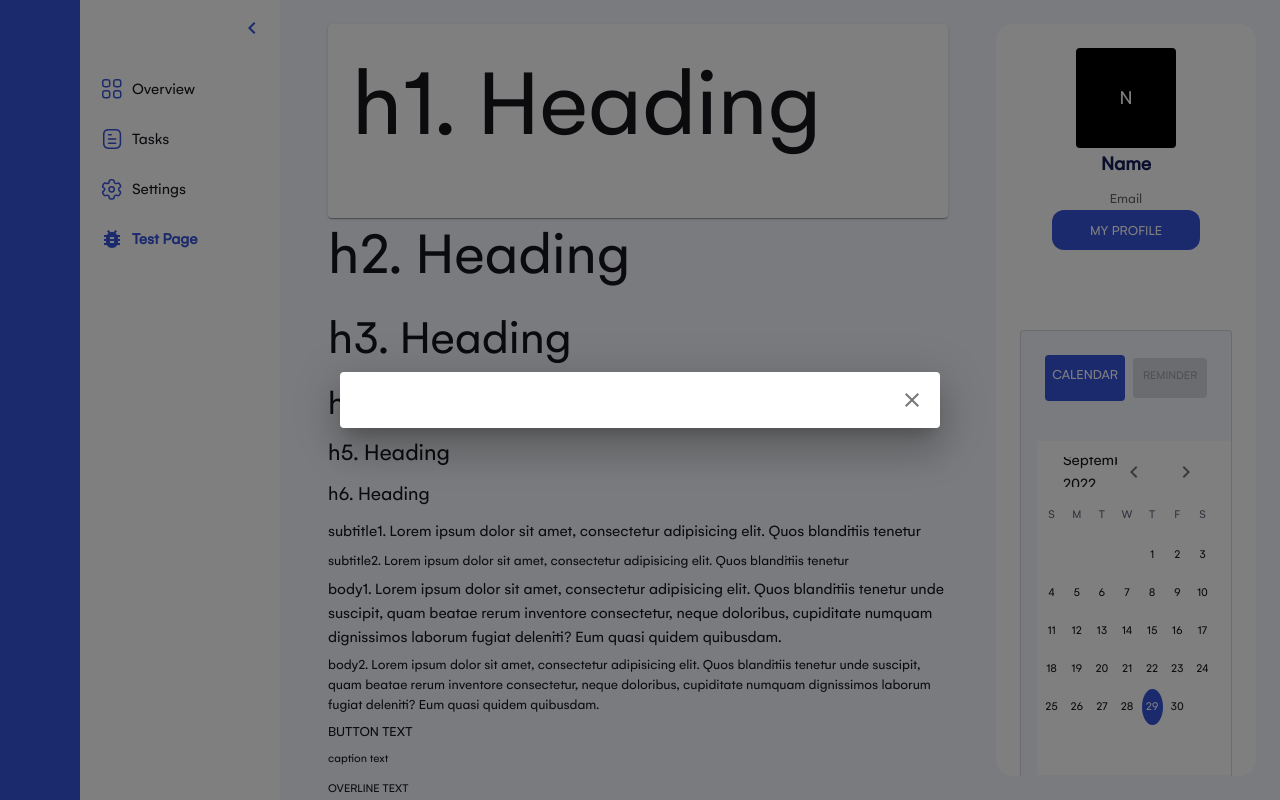
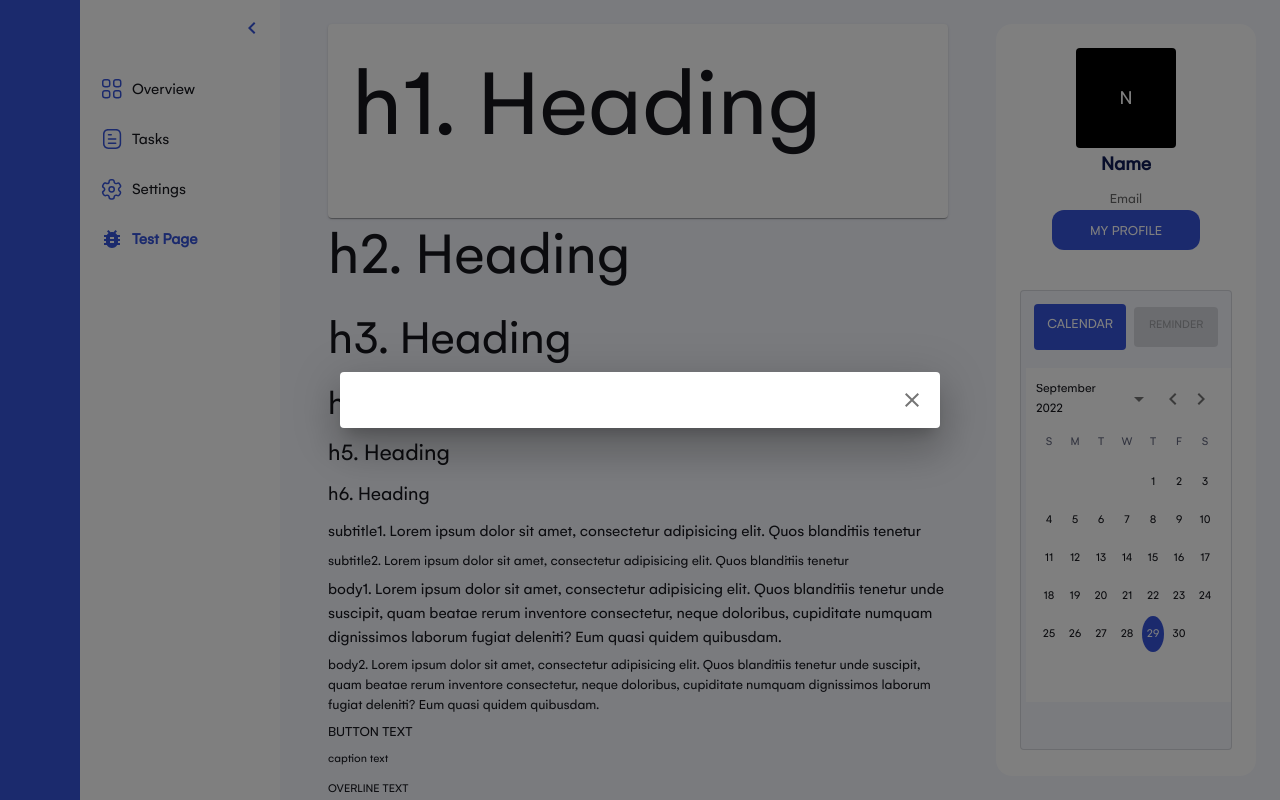
Before and after one commit to SkillBrainFrontend/Semicolon-Task-Manager-Andromeda, a React (Create React App) app: page /test in a window 1280 px wide. Shown: the top 800 px of the page. Built offline with nearby package versions, Linux system fonts and the light colour scheme.

Commit message:
Finalizare Calendar :D!

```diff
--- a/src/components/calendar/Calendar.jsx
+++ b/src/components/calendar/Calendar.jsx
@@ -1,7 +1,7 @@
 import * as React from "react";
 import dayjs from "dayjs";
 
-import { TextField } from "@mui/material";
+import { Box as Container, TextField } from "@mui/material";
 import { AdapterDayjs } from "@mui/x-date-pickers/AdapterDayjs";
 import { LocalizationProvider } from "@mui/x-date-pickers/LocalizationProvider";
 import { StaticDatePicker } from "@mui/x-date-pickers/StaticDatePicker";
--- a/src/components/sidebar-right/CardWidgetCalendar.jsx
+++ b/src/components/sidebar-right/CardWidgetCalendar.jsx
@@ -17,7 +17,7 @@ function WidgetCalendar() {
 			sx={{
 				maxWidth: 345,
 				backgroundColor: "#F5F7FE",
-				marginTop: 10,
+				marginTop: 5,
 			}}
 		>
 			<CardContent>
--- a/src/pages/test-page/TestPage.jsx
+++ b/src/pages/test-page/TestPage.jsx
@@ -355,8 +355,6 @@ function Test() {
 						Delete Task
 					</Button>
 				</Stack>
-
-				<Calendar />
 			</Box>
 		</div>
 	);
--- a/src/theme.js
+++ b/src/theme.js
@@ -173,14 +173,52 @@ const theme = createTheme({
 				},
 			},
 		},
+
 		MuiCalendarPicker: {
 			styleOverrides: {
 				root: {
 					showToolbar: false,
-					maxWidth: "55%",
-					height: "60%",
-					position: "relative",
-					right: "70px",
+					width: "60%",
+					margin: 0,
+					display: "flex",
+					flexDirection: "column",
+					justifyContent: "space-evently",
+					textAlign: "start",
+					padding: "0px",
+					backgroundColor: "background.surface",
+				},
+			},
+		},
+		MuiPickersCalendarHeader: {
+			styleOverrides: {
+				labelContainer: {
+					fontSize: "13px",
+				},
+				root: {
+					paddingLeft: 0,
+					paddingRight: 0,
+				},
+			},
+		},
+
+		MuiPickersArrowSwitcher: {
+			styleOverrides: {
+				spacer: {
+					width: "0px",
+				},
+			},
+		},
+		MuiCardContent: {
+			styleOverrides: {
+				root: {
+					padding: "5px",
+				},
+			},
+		},
+		MuiPickersFadeTransitionGroup: {
+			styleOverrides: {
+				root: {
+					padding: "0 0 0 10px",
 				},
 			},
 		},
```
